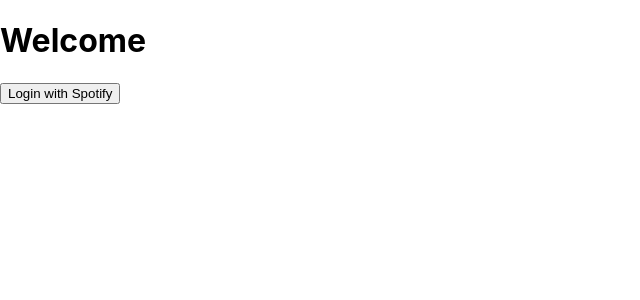
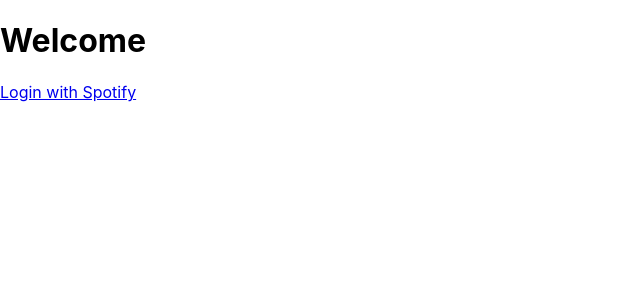
Before and after one commit to ahoch10/setlist-onboarding-project, a React (Create React App) app in the folder client/: page / in a window 1280 px wide. Shown: the top 300 px of the page, without its empty margins (0-640 px from the left). Built offline with nearby package versions, Linux system fonts and the light colour scheme; no server answers.

Commit message:
linked to 'localhost:5000/login' to login to app

```diff
--- a/client/src/App.tsx
+++ b/client/src/App.tsx
@@ -1,18 +1,22 @@
-import React, { FC } from 'react'
+import React, { FC, useState, useEffect } from 'react'
+import AllSetlists from './AllSetlists'
 
 const App: FC = () => {
+  const [isLoggedIn, setIsLoggedIn] = useState(false)
 
-  const handleLogin = () => {
-    fetch("/login", {
-    credentials: 'omit',
-    headers: {'Access-Control-Allow-Origin': '*'}
+  useEffect(()=> {
+    fetch('/isloggedin').then(res=> res.json()).then(data => {
+      if (data["user_email"]) {
+        setIsLoggedIn(true)
+      }
     })
-  }
+  })
 
-  return (
+  if (isLoggedIn) return (<AllSetlists />)
+  else return (
     <div>
     <h1 className="welcome">Welcome</h1>
-    <button type="button" onClick={handleLogin}>Login with Spotify</button>
+    <a href="http://localhost:5000/login">Login with Spotify</a>
     </div>
   )
 
--- a/client/src/useSetlist.tsx
+++ b/client/src/useSetlist.tsx
@@ -1,7 +1,7 @@
 import { useState, useEffect } from 'react'
 import { SetlistInterface, SetlistWithId } from './types.tsx'
 
-export const useSong = (songId) => {
+export const useSetlist = () => {
   const [setlists, setSetlists] = useState<SetlistWithId[]>([])
 
   useEffect(()=> {
```
Also changed, not shown: 2 other files (tests, documents, lock files or other folders).
